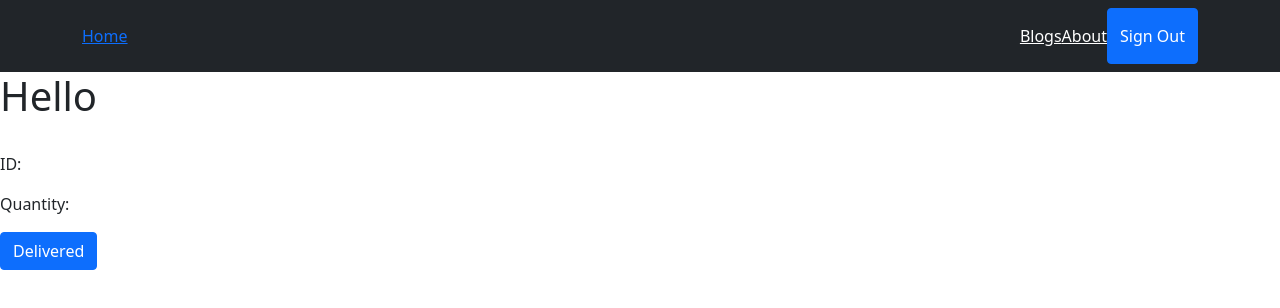
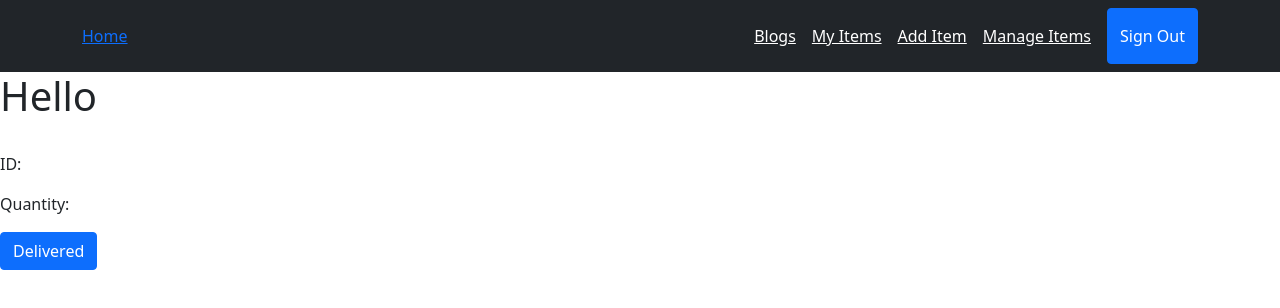
Before and after one commit to sajidul-dev/perfumania-client-A11, a React (Create React App) app: page /item/1 in a window 1280 px wide. Shown: the top 308 px of the page. Built offline with nearby package versions, Linux system fonts and the light colour scheme; no server answers; sample sign-in values are in the browser's storage.

Commit message:
Header user route implemented

```diff
--- a/src/App.js
+++ b/src/App.js
@@ -13,6 +13,8 @@ import RequireAuth from './components/RequireAuth/RequireAuth';
 import ManageItems from './components/ManageItems/ManageItems';
 import ItemDetails from './components/ItemDetails/ItemDetails';
 import { Toaster } from 'react-hot-toast';
+import MyItems from './components/MyItems/MyItems';
+import AddItem from './components/AddItem/AddItem';
 function App() {
   return (
     <div>
@@ -24,7 +26,13 @@ function App() {
         <Route path='/about' element={<About></About>}></Route>
         <Route path='/login' element={<Login></Login>}></Route>
         <Route path='/signup' element={<Signup></Signup>}></Route>
-        <Route path='/manageItems' element={<ManageItems></ManageItems>}></Route>
+        <Route path='/myitems' element={<MyItems></MyItems>}></Route>
+        <Route path='/additem' element={<AddItem></AddItem>}></Route>
+        <Route path='/manageItems' element={
+          <RequireAuth>
+            <ManageItems></ManageItems>
+          </RequireAuth>
+        }></Route>
         <Route path='/item/:itemId' element={
           <RequireAuth>
             <ItemDetails></ItemDetails>
--- /dev/null
+++ b/src/components/AddItem/AddItem.js
@@ -0,0 +1,11 @@
+import React from 'react';
+
+const AddItem = () => {
+    return (
+        <div>
+            <h2>Add Items</h2>
+        </div>
+    );
+};
+
+export default AddItem;
--- a/src/components/Header/Header.js
+++ b/src/components/Header/Header.js
@@ -16,6 +16,7 @@ const Header = () => {
             <Navbar collapseOnSelect expand="lg" bg="dark" variant="dark">
                 <Container>
                     <NavLink to='/'
+                        className='me-3'
                         style={({ isActive }) => {
                             return {
                                 display: "block",
@@ -30,8 +31,9 @@ const Header = () => {
                     <Navbar.Collapse id="responsive-navbar-nav">
                         <Nav className="ms-auto">
                             <NavLink
+
                                 to='/blogs'
-                                className={({ isActive }) => isActive ? 'text-primary' : 'text-white'}
+                                className={({ isActive }) => isActive ? 'text-primary me-3' : 'text-white me-3'}
 
                             >
                                 Blogs
@@ -39,8 +41,10 @@ const Header = () => {
 
                         </Nav>
                         <Nav>
+                            {user && <>
                                 <NavLink
-                                to='/about'
+                                    className='me-3'
+                                    to='/myitems'
                                     style={({ isActive }) => {
                                         return {
                                             display: "block",
@@ -50,9 +54,39 @@ const Header = () => {
                                     }}
 
                                 >
-                                About
+                                    My Items
                                 </NavLink>
+                                <NavLink
+                                    className='me-3'
+                                    to='/additem'
+                                    style={({ isActive }) => {
+                                        return {
+                                            display: "block",
+                                            margin: "1rem 0",
+                                            color: isActive ? "##0D6EFD" : "white",
+                                        };
+                                    }}
+
+                                >
+                                    Add Item
+                                </NavLink>
+                                <NavLink
+                                    className='me-3'
+                                    to='/manageitems'
+                                    style={({ isActive }) => {
+                                        return {
+                                            display: "block",
+                                            margin: "1rem 0",
+                                            color: isActive ? "##0D6EFD" : "white",
+                                        };
+                                    }}
+
+                                >
+                                    Manage Items
+                                </NavLink>
+                            </>}
                             {user ? <button onClick={handleSignOut} className='btn btn-primary'>Sign Out</button> : <NavLink
+                                className='me-3'
                                 to='/login'
                                 style={({ isActive }) => {
                                     return {
--- a/src/components/ItemDetails/ItemDetails.js
+++ b/src/components/ItemDetails/ItemDetails.js
@@ -28,7 +28,7 @@ const ItemDetails = () => {
         })
             .then(res => res.json())
             .then(data => {
-                toast.success('Update quantity successfully', { id: 'Sajid' })
+                toast.success('Product Delivered', { id: 'Sajid' })
             })
 
     }
--- /dev/null
+++ b/src/components/MyItems/MyItems.js
@@ -0,0 +1,11 @@
+import React from 'react';
+
+const MyItems = () => {
+    return (
+        <div>
+            <h2>This is my items</h2>
+        </div>
+    );
+};
+
+export default MyItems;
```
Lines whose indentation alone changed are shown as unchanged.
